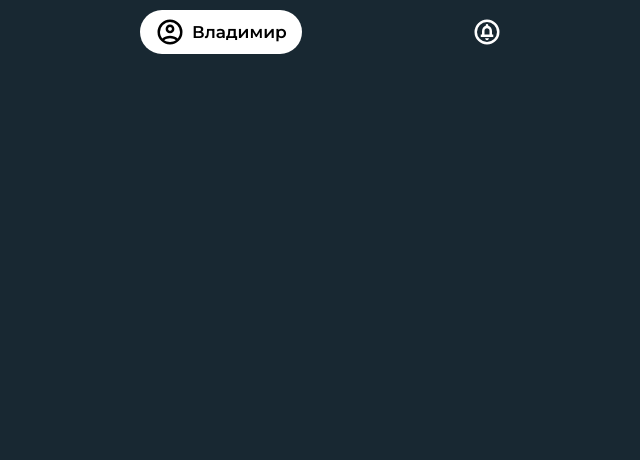
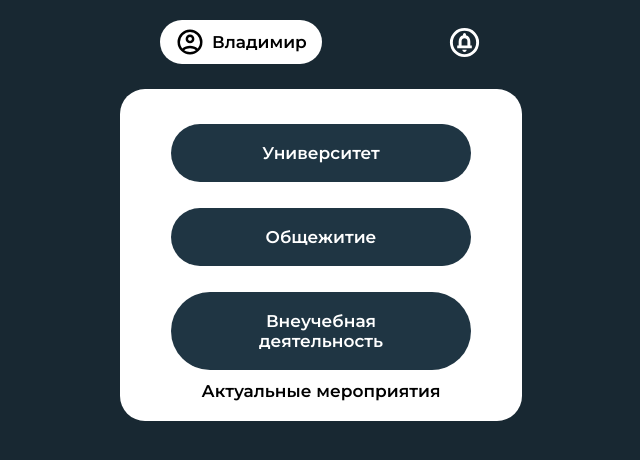
Before and after one commit to aver1ch/max-stud-bot, a React (Vite) app in the folder frontend/: page /mainpage in a window 1280 px wide. Shown: the top 460 px of the page, without its empty margins (319-959 px from the left). Built offline with nearby package versions, Linux system fonts and the light colour scheme.

Commit message:
maincontent after registration

```diff
--- a/frontend/src/components/Header/Header.css
+++ b/frontend/src/components/Header/Header.css
@@ -5,9 +5,9 @@
   display: flex;
   align-items: center;
   justify-content: space-between;
-  padding-left: 20px;
-  padding-right: 20px;
-  padding-top: 10px;
+  padding-left: 40px;
+  padding-right: 40px;
+  padding-top: 20px;
 }
 
 a {
@@ -36,6 +36,6 @@ a {
 }
 
 .header-notify {
-  width: 30px;
-  height: 30px;
+  width: 35px;
+  height: 35px;
 }
--- /dev/null
+++ b/frontend/src/components/MainContent/MainContent.css
@@ -0,0 +1,21 @@
+* {
+    box-sizing: border-box;
+    margin: 0;
+    padding: 0;
+}
+
+.main-content {
+  width: 100%;
+  max-width: 402px;
+  margin: 0 auto;
+  background-color: white;
+  border-radius: 25px;
+  margin-top: 25px;
+  padding: 20px;
+}
+
+.buttons-row {
+  display: flex;
+  flex-direction: column;
+  align-items: center;
+}
--- /dev/null
+++ b/frontend/src/components/MainContent/MainContent.jsx
@@ -0,0 +1,18 @@
+import React from "react";
+import Button from "../../components/Button/Button";
+import "./MainContent.css";
+
+function MainContent() {
+  return (
+    <div className="main-content">
+      <div className="buttons-row">
+        <Button text="Университет" />
+        <Button text="Общежитие" />
+        <Button text="Внеучебная деятельность" />
+        <h2>Актуальные мероприятия</h2>
+      </div>
+    </div>
+  );
+}
+
+export default MainContent;
--- a/frontend/src/pages/MainPage/MainPage.jsx
+++ b/frontend/src/pages/MainPage/MainPage.jsx
@@ -1,10 +1,14 @@
 import { useNavigate } from "react-router-dom";
 import Button from "../../components/Button/Button";
 import Header from "../../components/Header/Header";
+import MainContent from "../../components/MainContent/MainContent";
 
 function MainPage() {
   return (
-    <Header/>
+    <>
+      <Header />
+      <MainContent />
+    </>
   );
 }
 
```
